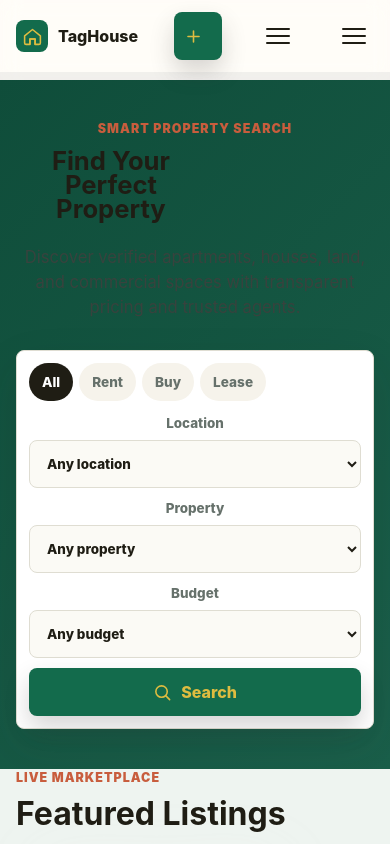
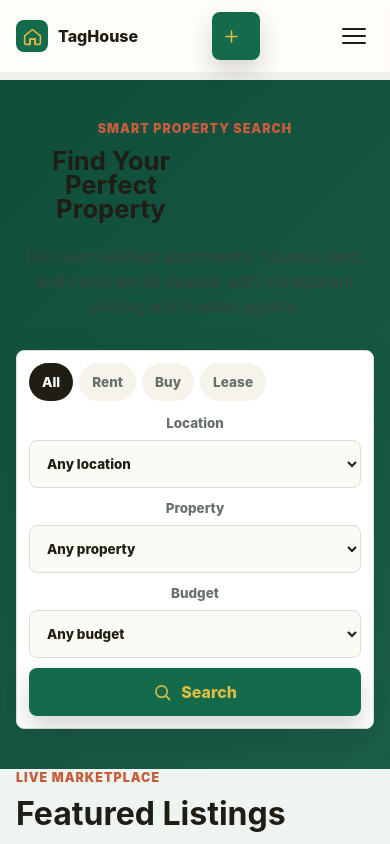
Before and after one commit to Oladipupo16/taghouse, a website: page buyer.html in a window 390 px wide. Shown: the top 844 px of the page. Drawn offline with Linux system fonts and the light colour scheme; no server answers.

Commit message:
remove hamburger menu from buyer page

```diff
--- a/buyer.html
+++ b/buyer.html
@@ -34,7 +34,8 @@
         </svg>
         List Now
       </a>
-    <button class="hamburger" id="hamburger" aria-label="Open menu"><span></span><span></span><span></span></button><nav class="mobile-menu" id="mobileMenu"><a href="index.html">Home</a><a href="buyer.html">Find Property</a><a href="owner.html">List Property</a><a href="agents.html">Agents</a><a href="about.html">About</a></nav><button class="hamburger" id="hamburger" aria-label="Open menu"><span></span><span></span><span></span></button><nav class="mobile-menu" id="mobileMenu"><a href="index.html">Home</a><a href="buyer.html">Find Property</a><a href="owner.html">List Property</a><a href="agents.html">Agents</a><a href="about.html">About</a></nav></header>
+    <button class="hamburger" id="hamburger" aria-label="Open menu"><span></span><span></span><span></span></button><nav class="mobile-menu" id="mobileMenu"><a href="index.html">Home</a><a href="buyer.html">Find Property</a><a href="owner.html">List Property</a><a href="agents.html">Agents</a><a href="about.html">About</a></nav>
+  </header>
 
     <main>
       <section class="buyer-hero" aria-labelledby="buyer-title">
```
